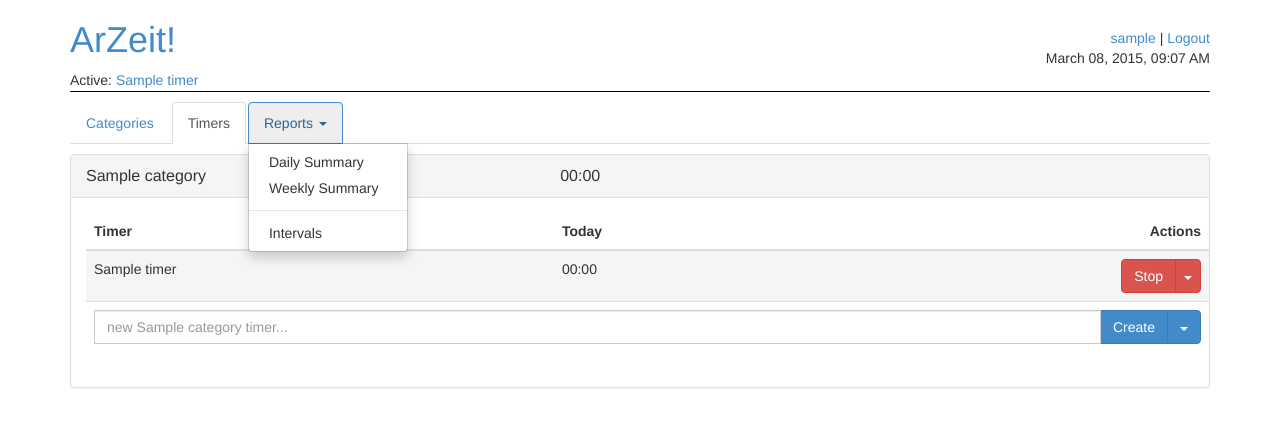
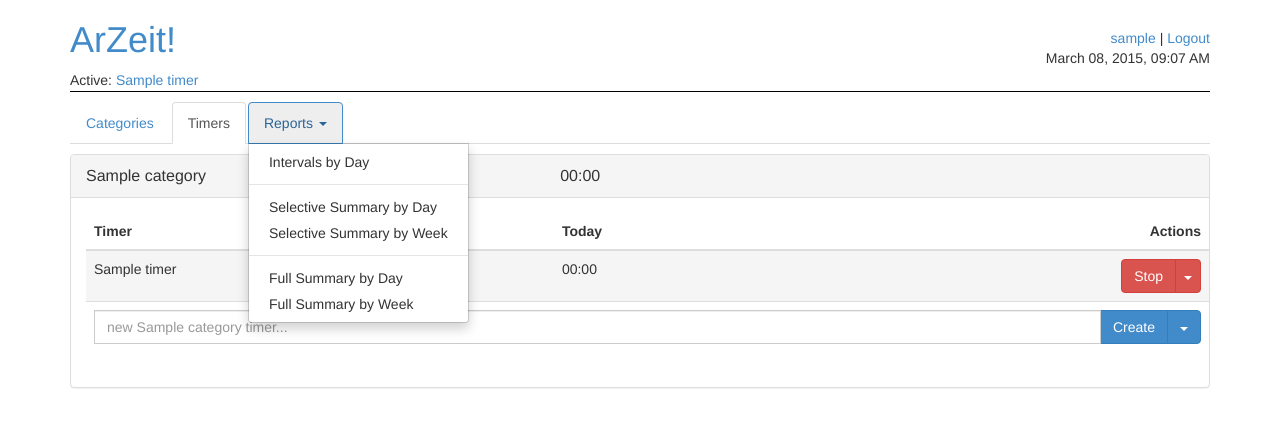
Before and after one commit to peap/djarzeit, a Django app: page /timers/ in a window 1280 px wide, after a click on "Reports". Shown: the top 427 px of the page. Run offline with Django 3.2, Linux system fonts and the light colour scheme; a user stored in the database is signed in; tables that the repository leaves empty hold one stand-in row (values such as "Sample post"); some libraries are stand-ins or nearby versions.

Commit message:
Adding a "reportable" field to timers, for more selective reporting. Would like to be able to have certain categories roll up all their timers, however

```diff
--- a/categories/models.py
+++ b/categories/models.py
@@ -31,6 +31,16 @@ class Category(models.Model):
 
     def __str__(self):
         return self.name
+
+    @property
+    def show_in_selective_reports(self):
+        for timer in self.timer_set.all():
+            if timer.show_in_selective_reports:
+                return True
+        for category in self.category_set.all():
+            if category.show_in_selective_reports:
+                return True
+        return False
 
     @property
     def is_root_category(self):
--- a/core/templates/base.html
+++ b/core/templates/base.html
@@ -49,14 +49,21 @@
               </a>
               <ul class="dropdown-menu">
                 <li>
-                  <a href="{% url 'daily_summary' %}">Daily Summary</a>
-                </li>
-                <li>
-                  <a href="{% url 'weekly_summary' %}">Weekly Summary</a>
+                  <a href="{% url 'intervals' %}">Intervals by Day</a>
                 </li>
                 <li class="divider"></li>
                 <li>
-                  <a href="{% url 'intervals' %}">Intervals</a>
+                  <a href="{% url 'daily_summary' %}">Selective Summary by Day</a>
+                </li>
+                <li>
+                  <a href="{% url 'weekly_summary' %}">Selective Summary by Week</a>
+                </li>
+                <li class="divider"></li>
+                <li>
+                  <a href="{% url 'daily_summary_full' %}">Full Summary by Day</a>
+                </li>
+                <li>
+                  <a href="{% url 'weekly_summary_full' %}">Full Summary by Week</a>
                 </li>
               </ul>
             </li>
--- a/reports/urls.py
+++ b/reports/urls.py
@@ -4,7 +4,11 @@ from reports import views
 
 
 urlpatterns = patterns('',
+    url(r'^intervals/day/$', views.intervals, name='intervals'),
+
     url(r'^day/$', views.daily_summary, name='daily_summary'),
+    url(r'^day/full/$',views.daily_summary, {'full': True}, name='daily_summary_full'),
+
     url(r'^week/$', views.weekly_summary, name='weekly_summary'),
-    url(r'^intervals/$', views.intervals, name='intervals'),
+    url(r'^week/full/$', views.weekly_summary, {'full': True}, name='weekly_summary_full'),
 )
--- a/timers/models.py
+++ b/timers/models.py
@@ -18,6 +18,11 @@ class Timer(models.Model):
         max_length=100,
     )
 
+    reportable = models.BooleanField(
+        verbose_name='Reportable',
+        default=False,
+    )
+
     active = models.BooleanField(
         verbose_name='Active',
         default=False,
@@ -33,6 +38,10 @@ class Timer(models.Model):
 
     def linkify(self):
         return '<a href="#timer_{0.id}">{0}</a>'.format(self)
+
+    @property
+    def show_in_selective_reports(self):
+        return self.reportable and not self.archived
 
     def start(self):
         self.category.root_parent.stop_all_timers()
--- a/timers/templates/timers/modals.html
+++ b/timers/templates/timers/modals.html
@@ -140,6 +140,18 @@
               </select>
             </div>
           </div>
+          <div class="form-group">
+            <label for="new_timer_reportable_{{ timer.id }}"
+                class="col-xs-2 control-label">
+              Reportable
+            </label>
+            <div class="col-xs-10">
+              <input type="checkbox" name="new_timer_reportable"
+                  class="form-control"
+                  {% if timer.reportable %}checked="checked"{% endif %}
+                  id="new_timer_reportable_{{ timer.id }}" />
+            </div>
+          </div>
         </div> <!-- .modal-body -->
 
         <div class="modal-footer">
--- a/timers/views.py
+++ b/timers/views.py
@@ -102,6 +102,7 @@ class Edit(TimerDetailView):
             self.add_error('editing', 'Invalid timer name.')
             return redirect('timers')
         category_id = self.request.POST.get('new_timer_category').strip()
+        reportable = bool(self.request.POST.get('new_timer_reportable'))
         try:
             category = self.categories.get(pk=int(category_id))
         except Category.DoesNotExist as e:
@@ -111,6 +112,7 @@ class Edit(TimerDetailView):
         else:
             self.timer.name = name
             self.timer.category = category
+            self.timer.reportable = reportable
             try:
                 self.timer.full_clean()
             except ValidationError as e:
@@ -124,7 +126,6 @@ class Edit(TimerDetailView):
                     self.request,
                     'Edited timer "{0}".'.format(self.timer.linkify()),
                 )
-
 
 
 class StartStop(TimerDetailView):
```
Also changed, not shown: reports/utils.py (+6 -3 lines), reports/views.py (+6 -4 lines), timers/migrations/0002_timer_reportable.py (added).
